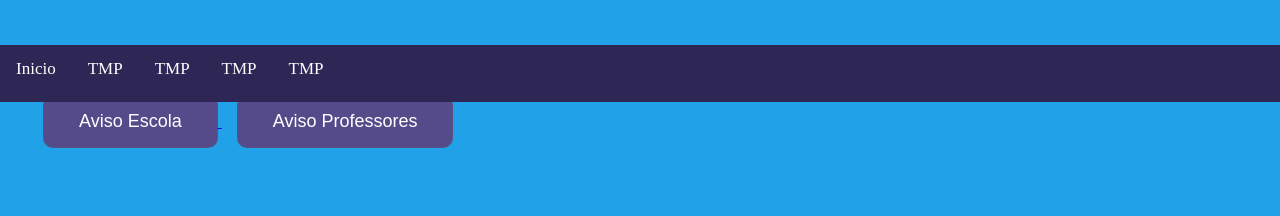
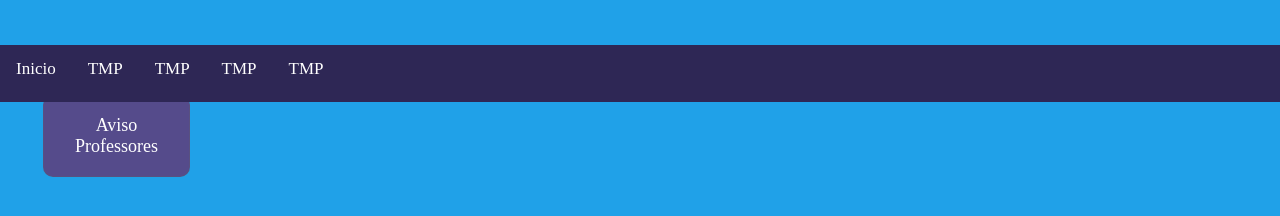
Before and after one commit to LuisGomes18/PAP, a plain HTML site: page Home/index.html in a window 1280 px wide. Drawn offline with Linux system fonts and the light colour scheme.

Commit message:
edit commit

```diff
--- a/Home/index.html
+++ b/Home/index.html
@@ -21,11 +21,9 @@
     </div>
     <div class="main_content">
         <div class="connjuto_botoes_1">
-            <a href="https://www.google.pt" id="bot">
-                <button type="button">Aviso Escola</button>
-            </a>
-            <a href="#" id="bot">
-                <button type="button">Aviso Professores</button>
+            <a href="#" id="botao">
+                <span>Aviso</span>
+                <span>Professores</span>
             </a>
         </div>
     </div>
--- a/Home/main_content.css
+++ b/Home/main_content.css
@@ -3,25 +3,31 @@ body {
   color: black;
 }
 
-button {
-  color: #ffffff;
+#botao {
   background-color: #554b8b;
-  font-size: 18px;
   border: 1px solid #63636346;
   border-radius: 10px;
-  padding: 15px 35px;
+  color: #ffffff;
   cursor: pointer;
+  display: flex;
+  font-size: 18px;
+  flex-direction: column;
+  height: 80px;
+  justify-content: center;
+  text-align: center;
+  width: 145px;
 }
 
-button:hover {
+a#botao {
+  text-decoration: none;
+}
+
+#botao:hover {
   color: #ffffff;
   background-color: #307fff;
+  border: 1px solid transparent;
 }
 
 .connjuto_botoes_1 {
   margin: 95px 0px 0px 35px;
 }
-
-a#bot {
-    margin: 0px 15px 0px 0px;
-}
```
